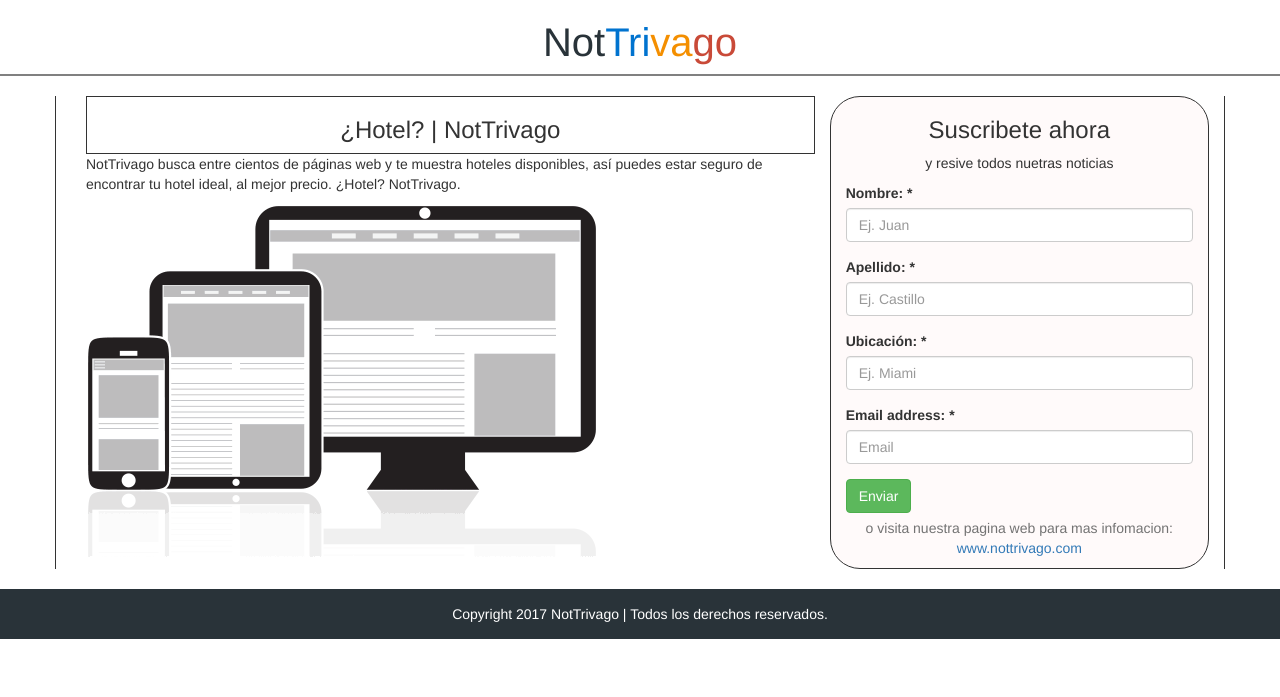
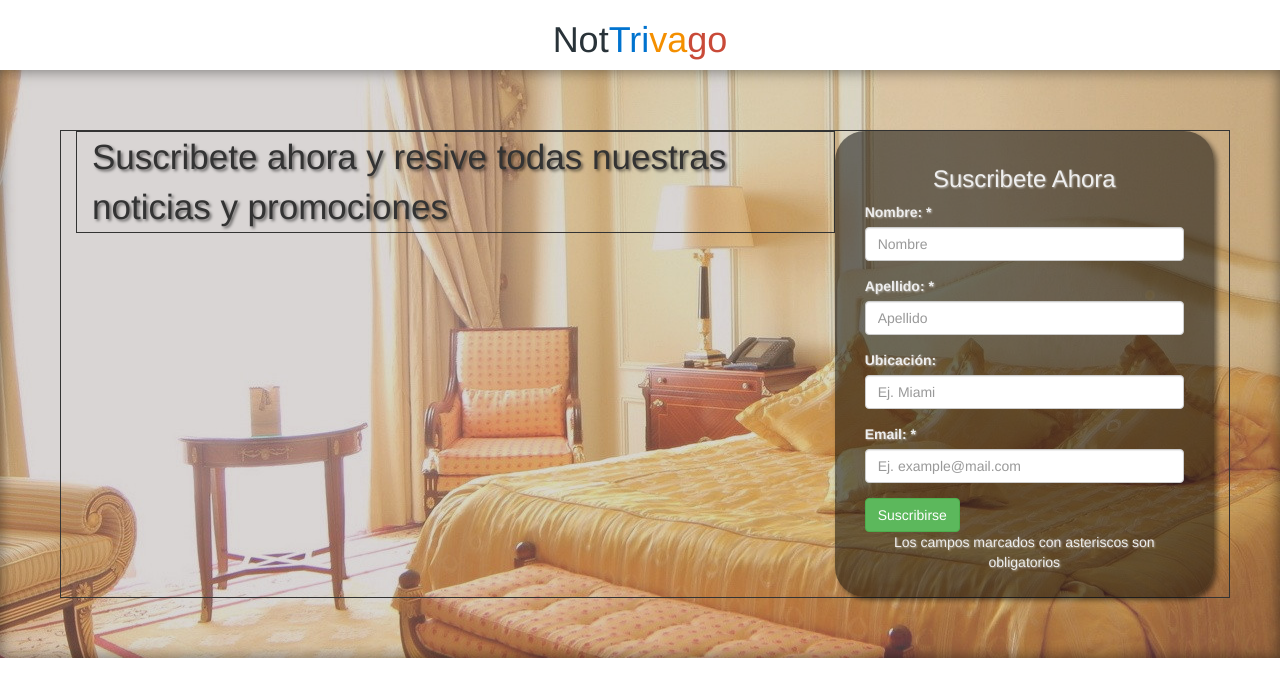
Before and after one commit to EliteArmy/IS410-II2017-ProyectoPOO-Grupo-1, a PHP site: page /landing-page.html in a window 1280 px wide. Shown: the top 697 px of the page. Run offline with PHP 8.4, Linux system fonts and the light colour scheme.

Commit message:
Mejoras de aspecto

```diff
--- a/css/denis-custom-css.css
+++ b/css/denis-custom-css.css
@@ -3,44 +3,36 @@
 padding: 25px 50px;
 top and bottom paddings are 25px
 right and left paddings are 50px*/
-
-aside {
-	border: 1px solid;
-	background-color:  snow;
-	border-radius: 30px;
+.header {
+	text-align: center;
 }
 
-.header {
-	text-align: center;
-	border-bottom: 2px solid grey;
-	margin-bottom: 20px;
+#contenedor1 {
+	background-image: url(../img/landing-page/habitacion2.jpg);
+	background-position: center;
+	box-shadow: rgba(0,0,0,0.5) 0px 0px 15px inset;
+	padding: 60px;
 }
 
-.footer {
-	margin-top: 20px;
-	text-align: center;
-	background-color: #293339;
-	color: white;
-	padding-top: 15px;
-	padding-bottom: 5px;
+#contenedor1-1 {
+	color: #333;
+	font-size: 35px;
+	text-align: none;
+	text-shadow: rgba(0,0,0, 0.5) 2px 2px 3px;
+	border: solid 1px;
+	height: 100%;
 }
 
-.header h1 {
-	font-size: 40px;
-}
-.container {
-	border-left: 1px solid;
-	border-right: 1px solid;
+#formulario {
+	padding: 15px 30px;
+	background: rgba(0,0,0, 0.5);
+	box-shadow: rgba(0,0,0, 0.5) 3px 3px 5px;
+	border-radius: 30px;
+	color: #eee;
+	text-shadow: rgba(250,250,250, 0.5) 1px 1px 2px;
+	border: rgba(0,0,0,0.75);
 }
 
-.texto-izq {
-	text-align: left;
-}
-
-.texto-der {
-	text-align: right;
-}
-
-.texto-cen {
+#formulario h3, p{
 	text-align: center;
 }
--- a/landing-page.html
+++ b/landing-page.html
@@ -15,50 +15,36 @@
 			<span style="color: #293339;">Not</span><span style="color: #0073CF;">Tri</span><span style="color: #F48F00;">va</span><span style="color: #C94A38;">go</span>
 		</h1>
 	</header>
-	<div class="container">
 
-		<section class = "col-md-8">
-			<header style="border: 1px solid; text-align: center">
-				<h3>¿Hotel? | NotTrivago</h3>
-			</header>
-			<p>NotTrivago busca entre cientos de páginas web y te muestra hoteles disponibles, así puedes estar seguro de encontrar tu hotel ideal, al mejor precio. ¿Hotel? NotTrivago.</p>
-			<div>
-				<img src="img/main-image.png" class="texto-cen">
+	<div id="contenedor1" name="contenedor1">
+		<div class="container" style="border: solid 1px">
+			<div class="col-md-8" id="contenedor1-1">
+				Suscribete ahora y resive todas nuestras noticias y promociones
 			</div>
-		</section>
-
-		<aside class="col-md-4">
-			<header class="texto-cen">
-				<h3>Suscribete ahora</h3>
-				<p>y resive todos nuetras noticias</p>
-			</header>
-			<div>
+			<div class="col-md-4" id="formulario">
+				<h3>Suscribete Ahora</h3>
 				<form>
 					 <div class="form-group">
     					<label for="txt-nombre">Nombre: *</label>
-						<input type="text" class="form-control" id="txt-nombre" placeholder="Ej. Juan">
+    					<input type="text" class="form-control" id="txt-nombre" placeholder="Nombre">
   					</div>
   					<div class="form-group">
-						<label for="txt-apellido">Apellido: *</label>
-						<input type="text" id="txt-apellido" class="form-control" placeholder="Ej. Castillo">
+    					<label for="txt-apelido">Apellido: *</label>
+    					<input type="text" class="form-control" id="txt-apellido" placeholder="Apellido">
   					</div>
   					<div class="form-group">
-						<label for="txt-ubicacion">Ubicación: *</label>
-						<input type="text" id="txt-ubicacion" class="form-control" placeholder="Ej. Miami">
+    					<label for="txt-ubicacion">Ubicación:</label>
+    					<input type="text" class="form-control" id="txt-ubicacion" placeholder="Ej. Miami">
   					</div>
   					<div class="form-group">
-    					<label for="txt-email">Email address: *</label>
-    					<input type="email" class="form-control" id="txt-email" placeholder="Email">
+    					<label for="txt-email">Email: *</label>
+    					<input type="email" class="form-control" id="txt-email" placeholder="Ej. example@mail.com">
   					</div>
-					<button type="submit" class="btn btn-success">Enviar</button>
+  					<button type="submit" class="btn btn-success">Suscribirse</button>
 				</form>
-  				<footer class="texto-cen">
-  					<p class="help-block">o visita nuestra pagina web para mas infomacion: <a href="index.html">www.nottrivago.com</a> </p>
-  				</footer>
+				<p class="block-help">Los campos marcados con asteriscos son obligatorios</p>
 			</div>
-		</aside>
 		</div>
-	<footer class="footer footer__copyright-text">
-		<p>Copyright 2017 NotTrivago | Todos los derechos reservados.</p>
-	</footer>
+	</div>
+
 </body>
```
Also changed, not shown: img/landing-page/habitacion.jpg (added), img/landing-page/habitacion2.jpg (added). Lines whose indentation alone changed are shown as unchanged.
